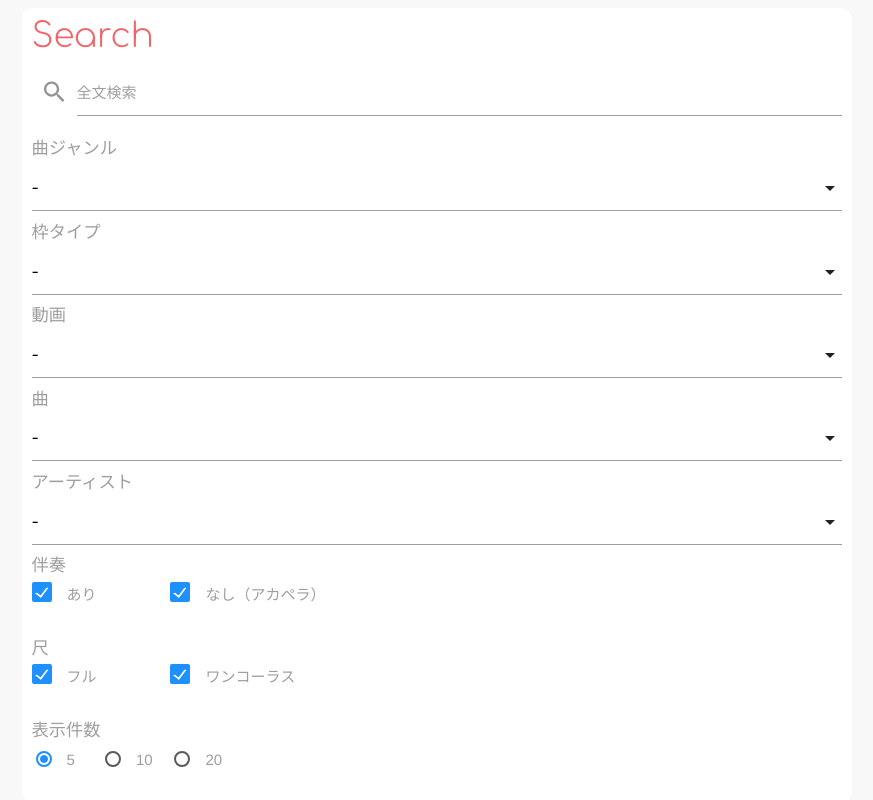
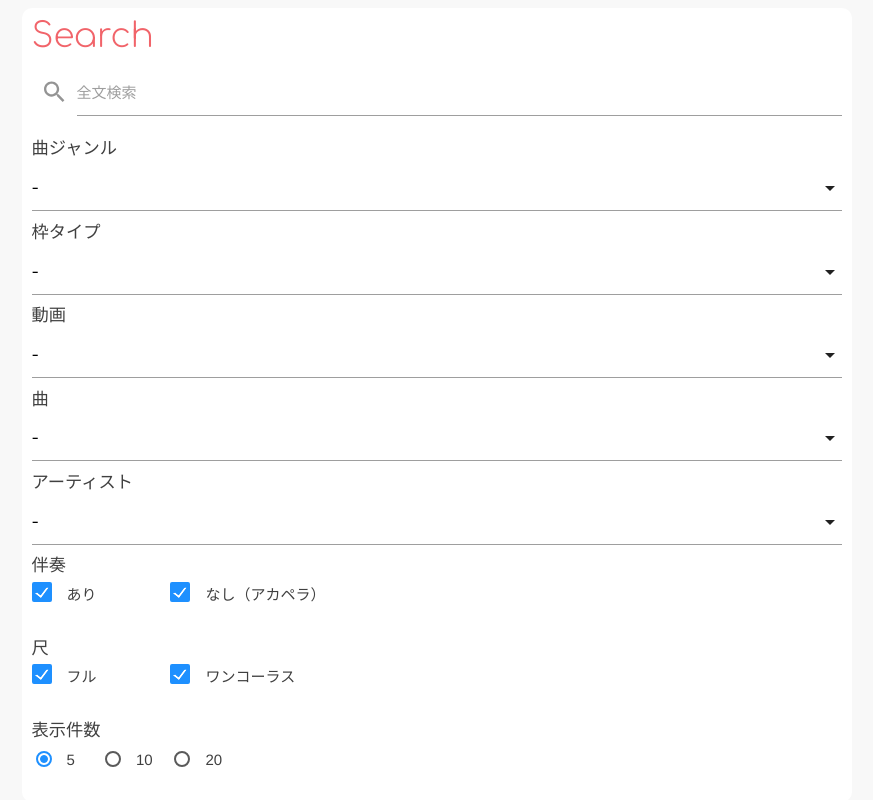
Before and after one commit to YunosukeY/polutadb, a React (Create React App) app: page / in a window 1280 px wide. Shown: the part 280-1080 px from the top of the page, without its empty margins (203-1076 px from the left). Built offline with nearby package versions, Linux system fonts and the light colour scheme.

Commit message:
change text color

```diff
--- a/src/app/select.tsx
+++ b/src/app/select.tsx
@@ -65,7 +65,7 @@ function Genre(props: { genre: number, setGenre: (genre: number) => void }) {
   let genres = getGenres().map(genre => <option value={genre.i} key={genre.i}>{genre.name}</option>);
   return (
     <label>
-      <h6>曲ジャンル</h6>
+      <h6 className='text' >曲ジャンル</h6>
       <select id='genre-selector' value={props.genre} onChange={(event) => props.setGenre(Number(event.target.value))}>
         <option value='-1' key='-1'>-</option>
         {genres}
@@ -78,7 +78,7 @@ function Type(props: { type: number, setType: (type: number) => void }) {
   let types = getTypes().map(type => <option value={type.i} key={type.i}>{type.name}</option>);
   return (
     <label>
-      <h6>枠タイプ</h6>
+      <h6 className='text'>枠タイプ</h6>
       <select id='type-selector' value={props.type} onChange={(event) => props.setType(Number(event.target.value))}>
         <option value='-1' key='-1'>-</option>
         {types}
@@ -91,7 +91,7 @@ function Video(props: { video: number, setVideo: (video: number) => void }) {
   let videos = getVideos().map(video => <option value={video.i} key={video.i}>{video.date}: {video.title}</option>);
   return (
     <label>
-      <h6>動画</h6>
+      <h6 className='text'>動画</h6>
       <select id='video-selector' value={props.video} onChange={(event) => props.setVideo(Number(event.target.value))}>
         <option value='-1' key='-1'>-</option>
         {videos}
@@ -104,7 +104,7 @@ function Song(props: { song: number, setSong: (song: number) => void }) {
   let songs = getSongs().map(song => <option value={song.i} key={song.i}>{song.title}</option>);
   return (
     <label>
-      <h6>曲</h6>
+      <h6 className='text'>曲</h6>
       <select id='song-selector' value={props.song} onChange={(event) => props.setSong(Number(event.target.value))}>
         <option value='-1' key='-1'>-</option>
         {songs}
@@ -117,7 +117,7 @@ function Artist(props: { artist: number, setArtist: (artist: number) => void })
   let artists = getArtists().map(artist => <option value={artist.i} key={artist.i}>{artist.name}</option>);
   return (
     <label>
-      <h6>アーティスト</h6>
+      <h6 className='text'>アーティスト</h6>
       <select id='artist-selector' value={props.artist} onChange={(event) => props.setArtist(Number(event.target.value))}>
         <option value='-1' key='-1'>-</option>
         {artists}
@@ -129,15 +129,15 @@ function Artist(props: { artist: number, setArtist: (artist: number) => void })
 function Inst(props: { withInst: boolean, setWithInst: any, aCappella: boolean, setACappella: any }) {
   return (
     <label>
-      <h6>伴奏</h6>
+      <h6 className='text'>伴奏</h6>
       <div className='row'>
         <label className='col s4 m2'>
           <input type='checkbox' className='filled-in' checked={props.withInst} onChange={props.setWithInst} />
-          <span>あり</span>
+          <span className='text'>あり</span>
         </label>
         <label className='col s8 m10'>
           <input type='checkbox' className='filled-in' checked={props.aCappella} onChange={props.setACappella} />
-          <span>なし（アカペラ）</span>
+          <span className='text'>なし（アカペラ）</span>
         </label>
       </div>
     </label>
@@ -147,15 +147,15 @@ function Inst(props: { withInst: boolean, setWithInst: any, aCappella: boolean,
 function Length(props: { full: boolean, setFull: any, onechorus: boolean, setOnechorus: any }) {
   return (
     <label>
-      <h6>尺</h6>
+      <h6 className='text'>尺</h6>
       <div className='row'>
         <label className='col s4 m2'>
           <input type='checkbox' className='filled-in' checked={props.full} onChange={props.setFull} />
-          <span>フル</span>
+          <span className='text'>フル</span>
         </label>
         <label className='col s8 m10'>
           <input type='checkbox' className='filled-in' checked={props.onechorus} onChange={props.setOnechorus} />
-          <span>ワンコーラス</span>
+          <span className='text'>ワンコーラス</span>
         </label>
       </div>
     </label>
@@ -166,7 +166,7 @@ function Displaynum(props: { displaynum: number, setDisplaynum: (displaynum: num
   return (
     <>
       <label>
-        <h6>表示件数</h6>
+        <h6 className='text'>表示件数</h6>
       </label>
       <form action='#' className='row'>
         <Radio num={5} setDisplaynum={props.setDisplaynum} checked={props.displaynum === 5} />
@@ -181,7 +181,7 @@ function Radio(props: { num: number, setDisplaynum: (displaynum: number) => void
   return (
     <label className='col s2 m1'>
       <input className='with-gap' type='radio' value={props.num} checked={props.checked} onChange={() => props.setDisplaynum(props.num)} />
-      <span>{props.num}</span>
+      <span className='text'>{props.num}</span>
     </label>
   );
 }
--- a/src/css/index.css
+++ b/src/css/index.css
@@ -44,6 +44,9 @@ h4 {
 }
 h5 {
   color: var(--font-color);
+}
+.text {
+  color: #404040;
 }
 
 /* 検索結果 */
```
